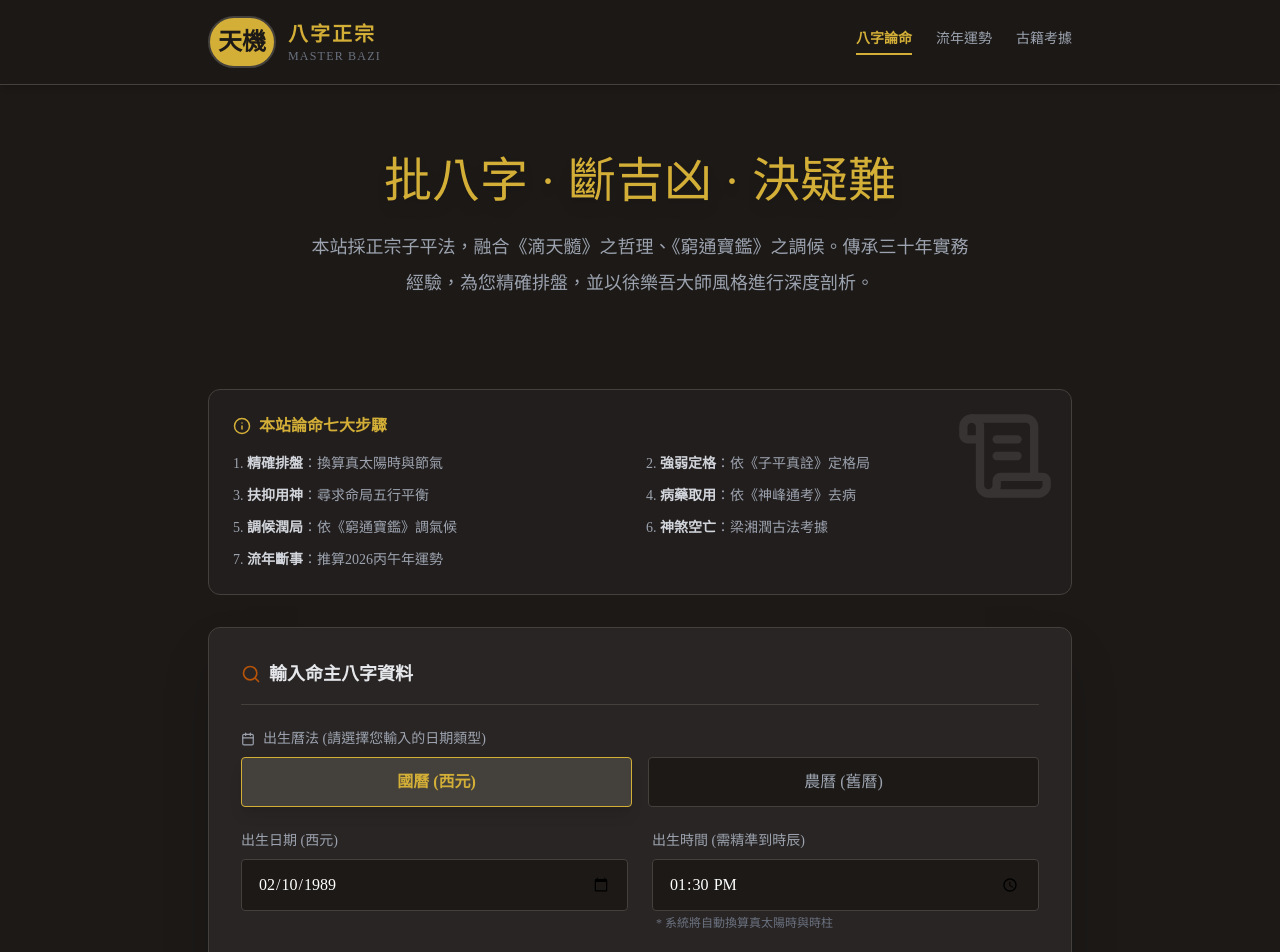
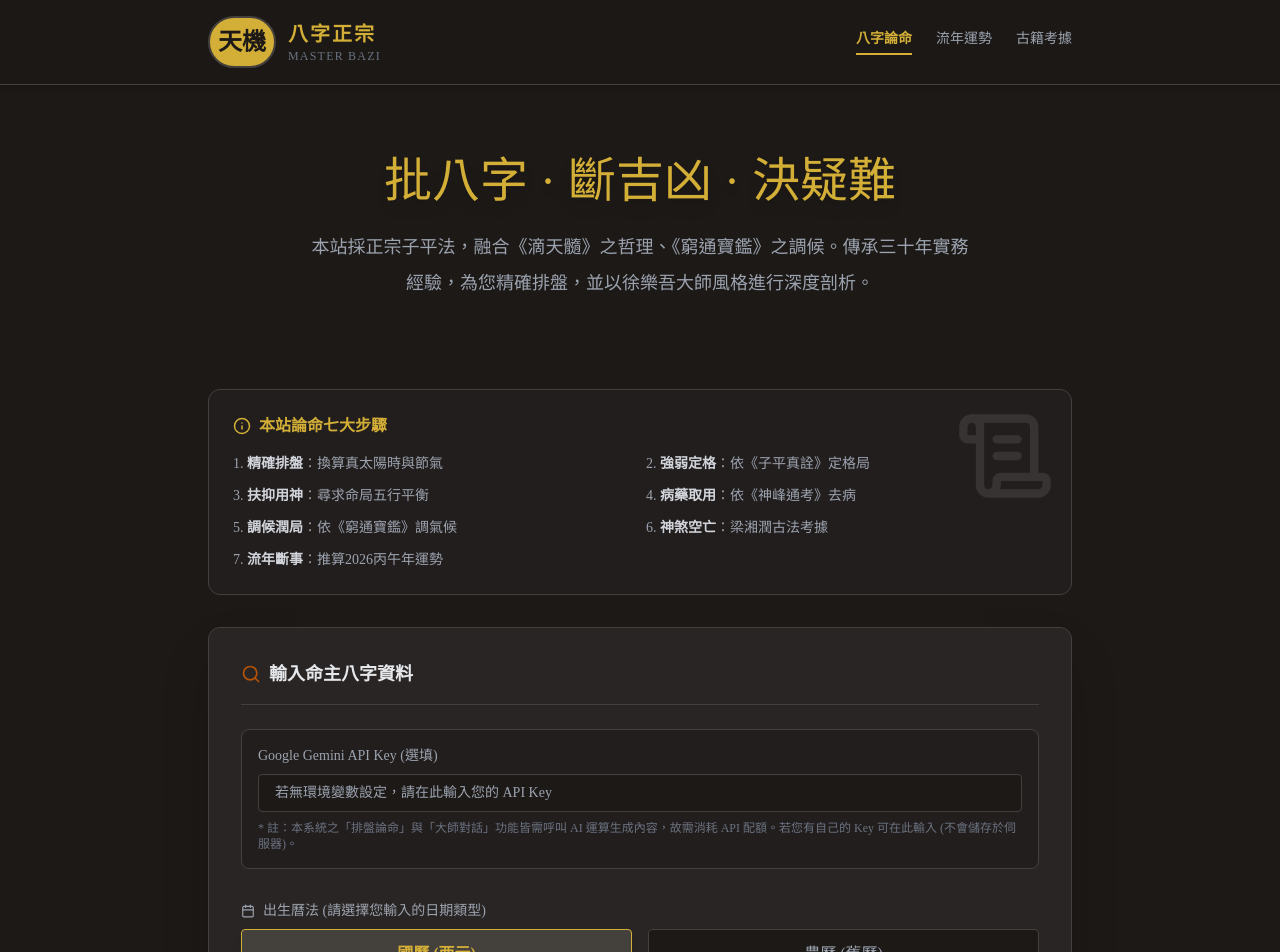
Before and after one commit to michaelbothsieh-crypto/fortune-telling, a React (Vite) app: page / in a window 1280 px wide. Shown: the top 952 px of the page. Built offline with nearby package versions, Linux system fonts and the light colour scheme; a web font is replaced by a local one.

Commit message:
feat: enable user-provided Gemini API key input and integrate it into AI service calls.

```diff
--- a/src/App.tsx
+++ b/src/App.tsx
@@ -12,7 +12,7 @@ import { AnalysisMode } from './types';
 
 const App: React.FC = () => {
   const {
-    input, setInput, mode, loading, result, error,
+    input, setInput, apiKey, setApiKey, mode, loading, result, error,
     handleNavClick, handleSubmit, resetResult
   } = useFortuneTelling();
 
@@ -95,6 +95,8 @@ const App: React.FC = () => {
             handleSubmit={handleSubmit}
             loading={loading}
             mode={mode}
+            apiKey={apiKey}
+            setApiKey={setApiKey}
           />
 
           {error && (
@@ -111,6 +113,7 @@ const App: React.FC = () => {
             result={result}
             mode={mode}
             onReset={resetResult}
+            apiKey={apiKey}
           />
         )}
       </main>
--- a/src/components/AnalysisForm.tsx
+++ b/src/components/AnalysisForm.tsx
@@ -1,6 +1,7 @@
 import React from 'react';
 import { Search, Sparkles, Calendar } from 'lucide-react';
 import { UserInput, Gender, CalendarType, AnalysisMode } from '../types';
+
 
 interface AnalysisFormProps {
     input: UserInput;
@@ -8,9 +9,11 @@ interface AnalysisFormProps {
     handleSubmit: (e: React.FormEvent) => void;
     loading: boolean;
     mode: AnalysisMode;
+    apiKey: string;
+    setApiKey: (key: string) => void;
 }
 
-export const AnalysisForm: React.FC<AnalysisFormProps> = ({ input, setInput, handleSubmit, loading, mode }) => {
+export const AnalysisForm: React.FC<AnalysisFormProps> = ({ input, setInput, handleSubmit, loading, mode, apiKey, setApiKey }) => {
     const getButtonText = () => {
         switch (mode) {
             case AnalysisMode.YEARLY: return '開始推算流年吉凶';
@@ -27,6 +30,23 @@ export const AnalysisForm: React.FC<AnalysisFormProps> = ({ input, setInput, han
             </div>
 
             <form onSubmit={handleSubmit} className="grid grid-cols-1 md:grid-cols-2 gap-6">
+
+                {/* API Key Input */}
+                <div className="md:col-span-2 bg-mystic-900/50 p-4 rounded-lg border border-mystic-700 mb-2">
+                    <label className="block text-sm text-gray-400 mb-2">
+                        Google Gemini API Key (選填)
+                    </label>
+                    <input
+                        type="password"
+                        placeholder="若無環境變數設定，請在此輸入您的 API Key"
+                        value={apiKey}
+                        onChange={(e) => setApiKey(e.target.value)}
+                        className="w-full bg-mystic-900 border border-mystic-700 rounded px-4 py-2 text-white focus:border-mystic-gold focus:outline-none transition-colors text-sm"
+                    />
+                    <p className="text-xs text-gray-500 mt-2">
+                        * 註：本系統之「排盤論命」與「大師對話」功能皆需呼叫 AI 運算生成內容，故需消耗 API 配額。若您有自己的 Key 可在此輸入 (不會儲存於伺服器)。
+                    </p>
+                </div>
 
                 {/* Calendar Type Toggle */}
                 <div className="md:col-span-2">
--- a/src/components/ChatInterface.tsx
+++ b/src/components/ChatInterface.tsx
@@ -7,9 +7,10 @@ import ReactMarkdown from 'react-markdown';
 
 interface ChatInterfaceProps {
   chartContext: AnalysisResponse;
+  apiKey: string;
 }
 
-export const ChatInterface: React.FC<ChatInterfaceProps> = ({ chartContext }) => {
+export const ChatInterface: React.FC<ChatInterfaceProps> = ({ chartContext, apiKey }) => {
   const [history, setHistory] = useState<ChatMessage[]>([]);
   const [input, setInput] = useState('');
   const [isLoading, setIsLoading] = useState(false);
@@ -31,7 +32,7 @@ export const ChatInterface: React.FC<ChatInterfaceProps> = ({ chartContext }) =>
     setIsLoading(true);
 
     try {
-      const response = await chatWithMaster(history, userMsg, chartContext);
+      const response = await chatWithMaster(history, userMsg, chartContext, apiKey);
       setHistory(prev => [...prev, { role: 'model', content: response }]);
     } catch (error) {
       setHistory(prev => [...prev, { role: 'model', content: "大師暫時去休息了，請稍後再問。" }]);
@@ -63,8 +64,8 @@ export const ChatInterface: React.FC<ChatInterfaceProps> = ({ chartContext }) =>
         {history.map((msg, idx) => (
           <div key={idx} className={`flex ${msg.role === 'user' ? 'justify-end' : 'justify-start'}`}>
             <div className={`max-w-[85%] rounded-lg p-3 ${msg.role === 'user'
-                ? 'bg-mystic-700 text-white rounded-br-none'
-                : 'bg-[#fdfbf7] text-gray-800 rounded-bl-none border-l-4 border-mystic-gold'
+              ? 'bg-mystic-700 text-white rounded-br-none'
+              : 'bg-[#fdfbf7] text-gray-800 rounded-bl-none border-l-4 border-mystic-gold'
               }`}>
               {msg.role === 'model' ? (
                 <div className="prose prose-sm max-w-none">
--- a/src/components/ResultDisplay.tsx
+++ b/src/components/ResultDisplay.tsx
@@ -9,9 +9,10 @@ interface ResultDisplayProps {
     result: AnalysisResponse;
     mode: AnalysisMode;
     onReset: () => void;
+    apiKey: string;
 }
 
-export const ResultDisplay: React.FC<ResultDisplayProps> = ({ result, mode, onReset }) => {
+export const ResultDisplay: React.FC<ResultDisplayProps> = ({ result, mode, onReset, apiKey }) => {
     const [activeTab, setActiveTab] = useState<'modern' | 'classical'>('modern');
 
     return (
@@ -116,7 +117,7 @@ export const ResultDisplay: React.FC<ResultDisplayProps> = ({ result, mode, onRe
             </section>
 
             {/* Chat Interface */}
-            <ChatInterface chartContext={result} />
+            <ChatInterface chartContext={result} apiKey={apiKey} />
 
             <div className="text-center pt-8">
                 <button
--- a/src/hooks/useFortuneTelling.ts
+++ b/src/hooks/useFortuneTelling.ts
@@ -10,6 +10,7 @@ export const useFortuneTelling = () => {
         calendarType: CalendarType.GREGORIAN,
         isLeapMonth: false,
     });
+    const [apiKey, setApiKey] = useState('');
     const [mode, setMode] = useState<AnalysisMode>(AnalysisMode.BASIC);
     const [loading, setLoading] = useState(false);
     const [result, setResult] = useState<AnalysisResponse | null>(null);
@@ -31,7 +32,7 @@ export const useFortuneTelling = () => {
         setResult(null);
 
         try {
-            const data = await analyzeBaZi(input, mode);
+            const data = await analyzeBaZi(input, mode, apiKey);
             setResult(data);
         } catch (err: any) {
             setError(err.message || "論命過程中發生錯誤，請稍後再試。");
@@ -45,6 +46,8 @@ export const useFortuneTelling = () => {
     return {
         input,
         setInput,
+        apiKey,
+        setApiKey,
         mode,
         loading,
         result,
--- a/src/services/geminiService.ts
+++ b/src/services/geminiService.ts
@@ -46,11 +46,18 @@ const analysisSchema: Schema = {
   required: ["chart", "classical", "modern", "summary"],
 };
 
+
 export const analyzeBaZi = async (
   input: UserInput,
-  mode: AnalysisMode
+  mode: AnalysisMode,
+  apiKey?: string
 ): Promise<AnalysisResponse> => {
-  const genAI = new GoogleGenAI({ apiKey: import.meta.env.VITE_API_KEY });
+  const finalApiKey = apiKey || import.meta.env.VITE_API_KEY;
+  if (!finalApiKey) {
+    throw new Error("請輸入 Google Gemini API Key 或設定環境變數");
+  }
+
+  const genAI = new GoogleGenAI({ apiKey: finalApiKey });
 
   let specificInstruction = "";
 
@@ -122,7 +129,7 @@ export const analyzeBaZi = async (
 
   try {
     const chat = genAI.chats.create({
-      model: "gemini-2.5-flash",
+      model: "gemini-2.0-flash-exp",
       config: {
         systemInstruction: systemInstruction,
         responseMimeType: "application/json",
@@ -146,9 +153,14 @@ export const analyzeBaZi = async (
 export const chatWithMaster = async (
   history: ChatMessage[],
   newMessage: string,
-  chartContext: AnalysisResponse
+  chartContext: AnalysisResponse,
+  apiKey?: string
 ): Promise<string> => {
-  const genAI = new GoogleGenAI({ apiKey: import.meta.env.VITE_API_KEY });
+  const finalApiKey = apiKey || import.meta.env.VITE_API_KEY;
+  if (!finalApiKey) {
+    throw new Error("請輸入 Google Gemini API Key 或設定環境變數");
+  }
+  const genAI = new GoogleGenAI({ apiKey: finalApiKey });
 
   // Construct context from the chart analysis
   const systemPrompt = `
@@ -167,7 +179,7 @@ export const chatWithMaster = async (
   `;
 
   const chat = genAI.chats.create({
-    model: "gemini-2.5-flash",
+    model: "gemini-2.0-flash-exp",
     config: {
       systemInstruction: systemPrompt,
     },
```
